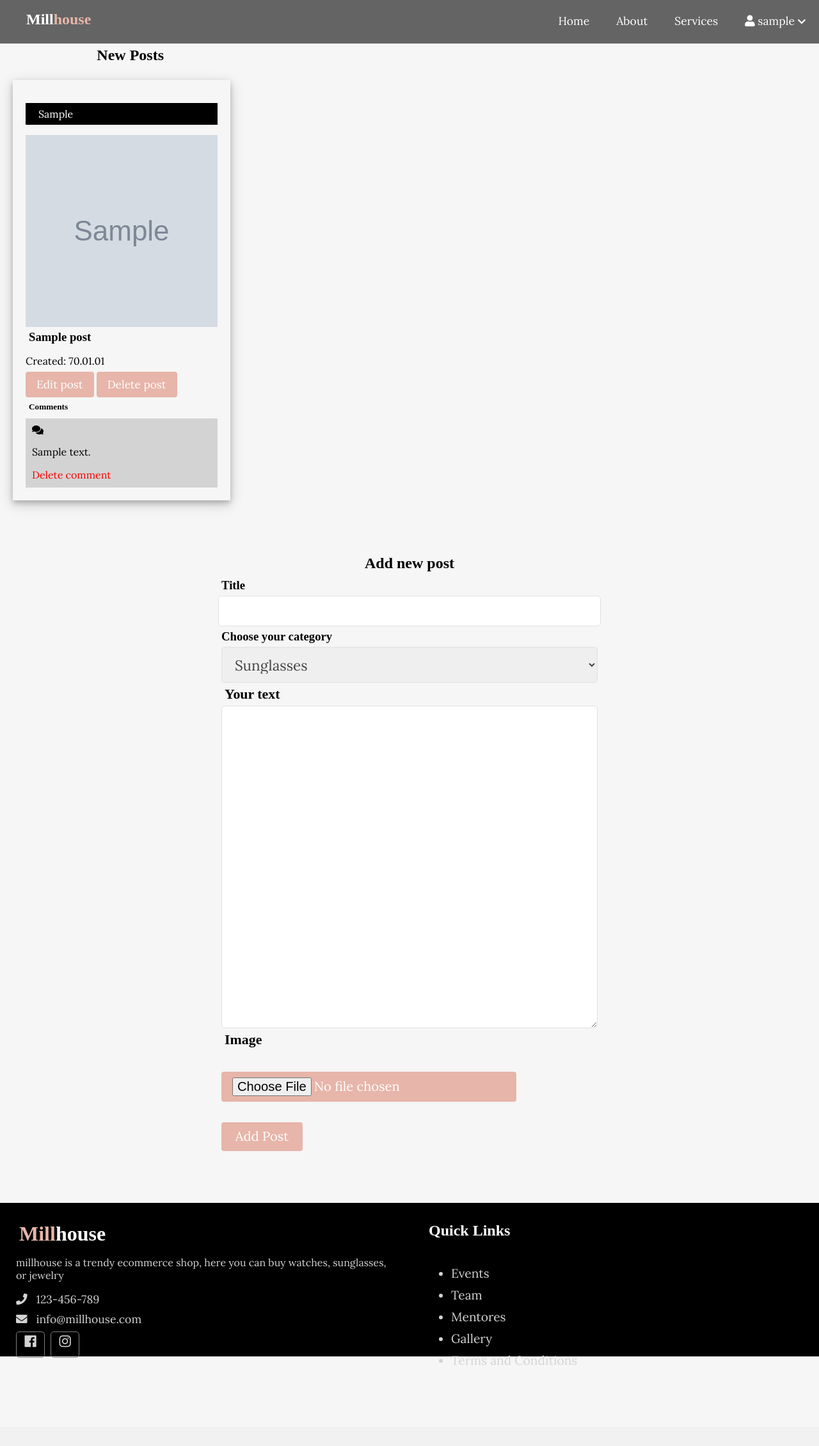
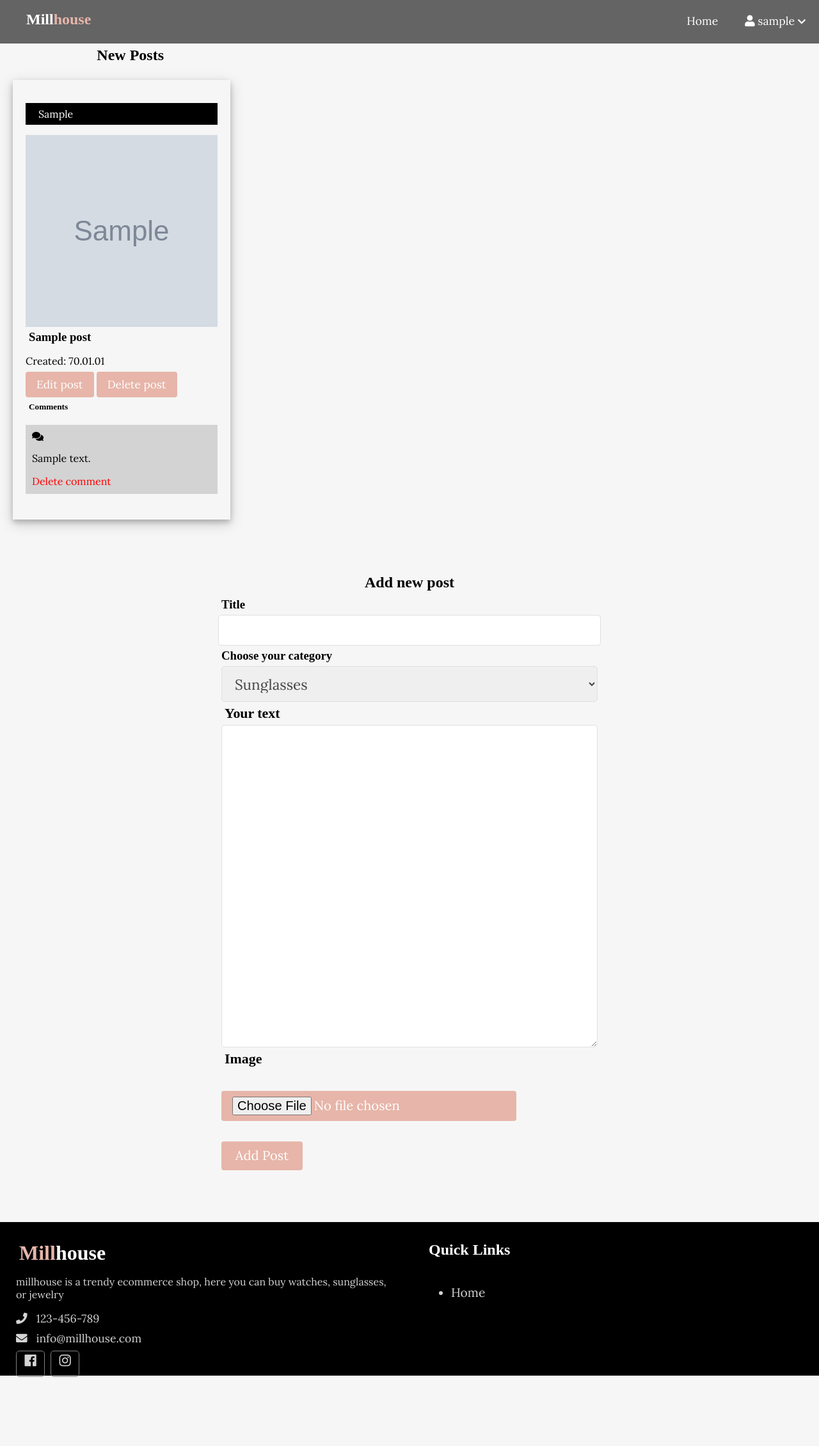
Before and after one commit to adam-kollberg/blogg-grupp, a PHP site: page /blogg/post.php in a window 1280 px wide. Shown: the whole page at 64% size. Before the commit the page ends 2133 px from the top, so only its background shows below. Run offline with PHP 8.4, Linux system fonts and the light colour scheme; the visitor is signed in with stand-in values (Sample User, id 1); tables that the repository leaves empty or names only in its code hold one stand-in row (values such as "Sample post"); grey boxes marked "Sample" are stand-in pictures; some web fonts are replaced.

Commit message:
small changes

```diff
--- a/app/controllers/handleDeleteComments.php
+++ b/app/controllers/handleDeleteComments.php
@@ -7,6 +7,5 @@ $sql = "DELETE FROM comments WHERE id=$deleteID";
 $stm = $pdo->prepare($sql);
 if ($stm->execute()) {
     header("location:" . BASE_URL . "/post.php");
+ }
 }
-}
-?>
--- a/app/controllers/handlecomment.php
+++ b/app/controllers/handlecomment.php
@@ -22,7 +22,3 @@ $sql = "INSERT into comments (comment, user_id, post_id) VALUES(:comment_IN, :us
     header('Location: '. $_SERVER['HTTP_REFERER']);
 
  }
-
-
-
-?>
--- a/app/controllers/handleeditpost.php
+++ b/app/controllers/handleeditpost.php
@@ -62,7 +62,7 @@ if(move_uploaded_file($_FILES['image_upload']['tmp_name'], $target_file)){
 $sql = "UPDATE posts SET image=:img WHERE id=:id";
 $stm = $pdo->prepare($sql);
 
- $fileImg = "/blogg/app/uploads/" . $_FILES['image_upload']['name'];
+ $fileImg = "app/uploads/" . $_FILES['image_upload']['name'];
 $stm->bindParam(":img", $fileImg);
 $stm->bindParam(":id", $id);
 
@@ -83,5 +83,4 @@ if ($stm->execute($data)) {
 
 }
 
-
-    ?>
+?>
--- a/app/includes/footer.php
+++ b/app/includes/footer.php
@@ -21,21 +21,10 @@
         <h2>Quick Links</h2>
         <br>
         <ul>
-          <a href="#">
-            <li>Events</li>
+          <a href="index.php">
+            <li>Home</li>
           </a>
-          <a href="#">
-            <li>Team</li>
-          </a>
-          <a href="#">
-            <li>Mentores</li>
-          </a>
-          <a href="#">
-            <li>Gallery</li>
-          </a>
-          <a href="#">
-            <li>Terms and Conditions</li>
-          </a>
+
         </ul>
       </div>
 
--- a/app/includes/header.php
+++ b/app/includes/header.php
@@ -1,7 +1,6 @@
 
 <?php
 session_start();
-
 ?>
 <header>
 
@@ -12,10 +11,7 @@ session_start();
     <i class="fa fa-bars menu-toggle"></i>
     <ul class="nav">
       <li><a href="index.php">Home</a></li>
-      <li><a href="#">About</a></li>
-      <li><a href="#">Services</a></li>
-      <!-- <li><a href="#">Sign Up</a></li>
-      <li><a href="#">Login</a></li> -->
+
       <li>
         <a href="#">
           <i class="fa fa-user"></i>
--- a/assets/style2.css
+++ b/assets/style2.css
@@ -259,7 +259,8 @@
   display: flex;
   flex-direction: column;
   background-color: lightgray;
-  margin-top: 10px;
+  margin-top: 20px;
+  margin-bottom: 20px;
   padding: 10px;
   }
 
--- a/logout.php
+++ b/logout.php
@@ -8,6 +8,3 @@ unset($_SESSION['password']);
 session_destroy();
 
 header('location:login.php');
-
-
-?>
--- a/post.php
+++ b/post.php
@@ -10,12 +10,8 @@ $stm = $pdo->query('SELECT * FROM posts');
 
 
 
-if(isset($_SESSION['role']) && (($_SESSION['role'] == "user"))) {
+if (isset($_SESSION['role']) && (($_SESSION['role'] == "user"))) {
   echo "<script>alert('Please log in as admin!'); location.href='index.php';</script>";
-
-
-
-
 }
 if (!isset($_SESSION['role'])) {
   echo "<script>alert('Please log in!'); location.href='index.php';</script>";
@@ -80,6 +76,7 @@ if (!isset($_SESSION['role'])) {
 
 
           <h5 class="comments-title"> Comments</h5>
+
           <?php
           $post_id = $row['id'];
 
@@ -94,11 +91,14 @@ if (!isset($_SESSION['role'])) {
               <a href="app/controllers/handleDeleteComments.php?del=<?php echo $comments['id']; ?>">Delete comment</a>
             </div>
 
+
+
+          <?php } ?>
+
         </div>
 
       <?php } ?>
       </div>
-        <?php } ?>
 
 
 
@@ -117,8 +117,9 @@ if (!isset($_SESSION['role'])) {
 
           <h3><label>Title</label></h3>
           <input type="text" name="title" class="text-input">
-            <h3><label for="categories">Choose your category</label><h3>
-            <select name="categories"  class="text-input">
+          <h3><label for="categories">Choose your category</label>
+            <h3>
+              <select name="categories" class="text-input">
                 <option value="Sunglasses">Sunglasses</option>
                 <option value="Watches">Watches</option>
                 <option value="Jewelery">Jewelery</option>
--- a/single-post.php
+++ b/single-post.php
@@ -41,7 +41,7 @@ if (isset($_GET['id'])) {
 
 <div class="single-wrapper">
         <div class="single">
-        <img src="<?php echo BASE_URL . "/". $result['image']?>" alt="" width="500" height="500">
+        <img src="<?php echo  $result['image']?>" alt="" width="500" height="500">
         <h1 class="post-title"><?php echo $result['title']; ?></h1>
 
           <div class="post-content">
```
Also changed, not shown: app/controllers/deletepost.php (+5 -6 lines), index.php (+5 -6 lines), login.php (+4 -14 lines), register.php (+14 -29 lines), app/uploads/millhouse.png (deleted), app/uploads/sunglass-5.jpeg (deleted), app/uploads/test.png (deleted), app/uploads/watches-2.jpeg (deleted). Lines whose indentation alone changed are shown as unchanged.
